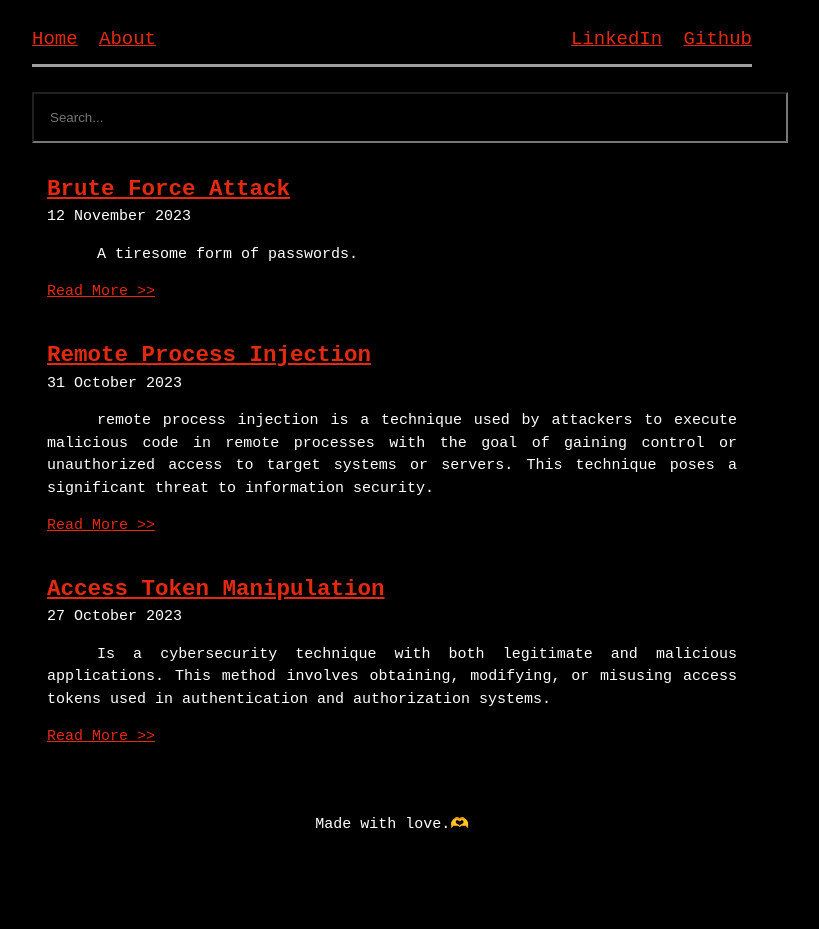
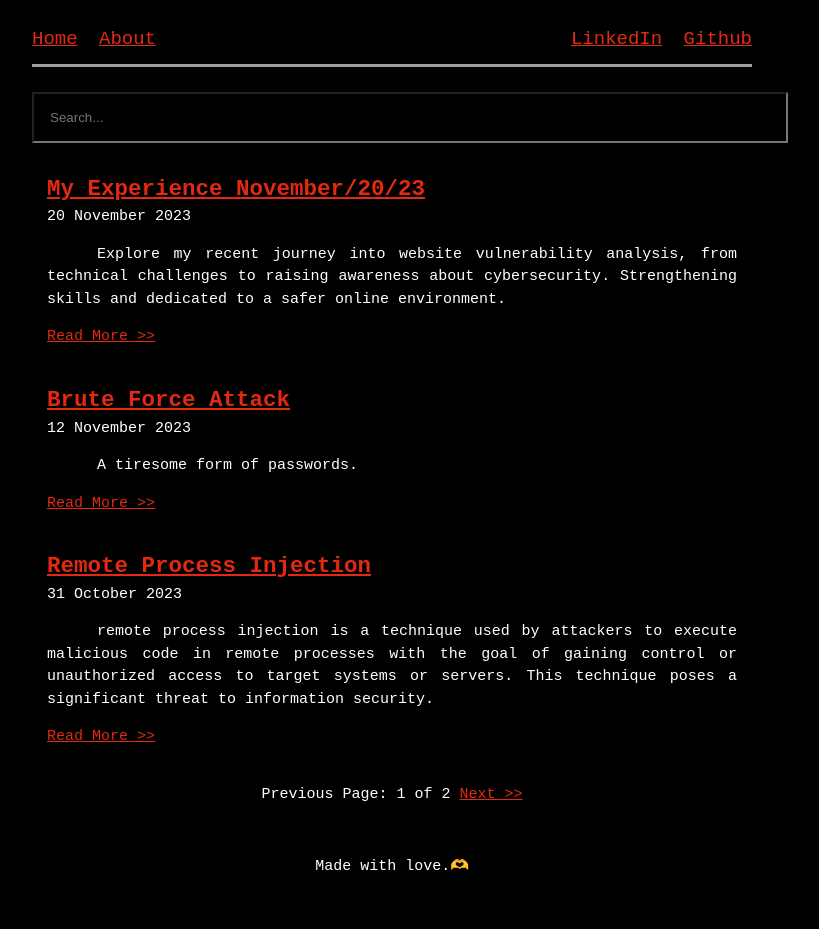
Before and after one commit to boloto1979/boloto1979.github.io, a Jekyll site: the page built from index.html, in a window 1280 px wide. Shown: the whole page, without its empty margins (248-1067 px from the left). Built offline with Jekyll 4.4.1, drawn with Linux system fonts in a browser that asks for light colours; the list of posts is cut into pages by our own code; before the commit the page ends 900 px from its top, so only the background shows below that; grey boxes are pictures that could not be loaded.

Commit message:
test new post

```diff
--- /dev/null
+++ b/_posts/2023-11-20-my-experience-20/2023-11-20-my-experience-11/20/2023-11-20-my-experience1.md
@@ -0,0 +1,19 @@
+---
+layout: post
+title: My Experience November/20/23
+description: "Explore my recent journey into website vulnerability analysis, from technical challenges to raising awareness about cybersecurity. Strengthening skills and dedicated to a safer online environment."
+---
+
+Recently, I had a truly remarkable experience in the last few days—a deep dive into the fascinating universe of vulnerability analysis in websites. This journey, marked by challenges and excitement, provided me with a valuable opportunity to explore a wide range of advanced techniques and tools dedicated to identifying and understanding the weaknesses present in digital systems.
+
+During this period of intensive research, my primary focus was on investigating and mitigating common vulnerabilities, such as the infamous SQL Injection and the absence of Anti-CSRF tokens on various sites. Surprisingly, I found that many platforms still remain vulnerable to these significant risks, opening loopholes that allow for the improper manipulation of sensitive data, thereby compromising the security and privacy of users.
+
+However, this challenge was not just a technical journey but also a unique opportunity to play an educational and awareness role within companies. By highlighting the discovered vulnerabilities and offering effective solutions, my goal was to contribute to the implementation of robust security measures, strengthening organizational defenses and safeguarding both data and the trust of their customers.
+
+Throughout this analysis process, I not only honed my technical skills but also gained in-depth knowledge of different penetration testing methodologies and cutting-edge security tools. This enriching experience allowed me not only to identify vulnerabilities but also to communicate the results clearly and concisely, facilitating understanding and promoting the implementation of corrective actions.
+
+This intensive immersion not only reinforced my passion for cybersecurity in an ever-evolving digital world but also reignited my enthusiasm for the numerous possibilities and future challenges that vulnerability analysis offers. Committed to constantly improving my skills to face emerging threats, I am excited about what the future holds.
+
+If you share an interest in delving deep into cybersecurity, vulnerability analysis, or any related topic, feel free to get in touch. I am eager to connect with professionals who share the same enthusiasm, ready to collaborate and jointly strengthen digital resilience.
+
+Let's join forces to build a safer online environment, resilient to cyber threats!
--- a/index.html
+++ b/index.html
@@ -29,7 +29,6 @@ image: /assets/img/church-of-bits.png
 </div>
 
 {% for post in paginator.posts %}
-
 <div class="post-overview box">
   <h2><a href="{{ post.url }}">{{ post.title }}</a></h2>
   <p>{{ post.date | date_to_long_string }}</p>
@@ -37,6 +36,22 @@ image: /assets/img/church-of-bits.png
   <a href="{{ post.url }}">Read More &gt;&gt;</a>
 </div>
 {% endfor %}
+
+<div class="pagination">
+  {% if paginator.previous_page %}
+    <a href="{{ paginator.previous_page_path }}" class="previous">&lt;&lt; Previous</a>
+  {% else %}
+    <span class="previous">Previous</span>
+  {% endif %}
+  <span class="page_number">
+    Page: {{ paginator.page }} of {{ paginator.total_pages }}
+  </span>
+  {% if paginator.next_page %}
+    <a href="{{ paginator.next_page_path }}" class="next">Next &gt;&gt;</a>
+  {% else %}
+    <span class="next">Next</span>
+  {% endif %}
+</div>
 
 <script src="/search.js" type="text/javascript"></script>
 <!-- Configuration -->
```
